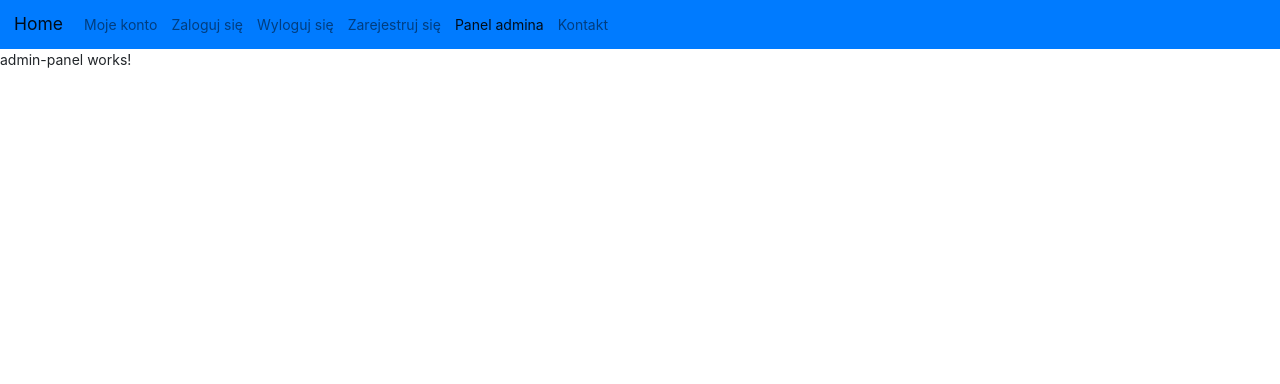
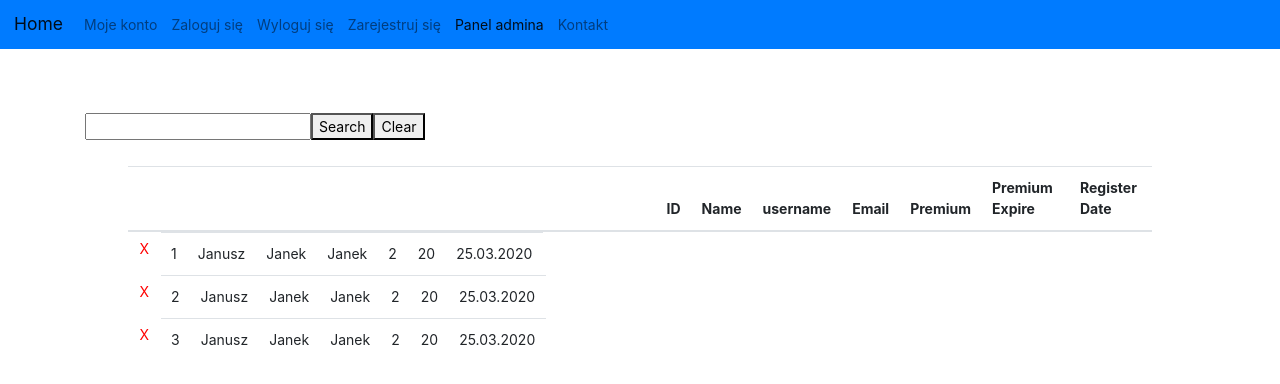
Before and after one commit to ProjectOtoCar/OtoCar, an Angular app: page /admin in a window 1280 px wide. Shown: the top 384 px of the page. Built offline with nearby package versions, Linux system fonts and the light colour scheme.

Commit message:
add adminPanel

```diff
--- a/src/app/admin-panel/admin-panel.component.html
+++ b/src/app/admin-panel/admin-panel.component.html
@@ -1 +1,23 @@
-<p>admin-panel works!</p>
+
+<div class="container" style="margin-top: 5%">
+<input type="text">
+<button>Search</button>
+<button>Clear</button>
+</div>
+<table class="table mx-auto" style="width: 80%;margin-top: 2%">
+  <thead>
+  <tr>
+   <th scope="col"></th>
+    <th scope="col">ID</th>
+    <th scope="col">Name</th>
+    <th scope="col">username</th>
+    <th scope="col">Email</th>
+    <th scope="col">Premium</th>
+    <th scope="col">Premium Expire</th>
+    <th scope="col">Register Date</th>
+  </tr>
+  </thead>
+  <tbody>
+  <app-item-admin-panel *ngFor="let data of datas" [data]="data"  [data]="data"></app-item-admin-panel>
+  </tbody>
+</table>
--- a/src/app/admin-panel/admin-panel.component.ts
+++ b/src/app/admin-panel/admin-panel.component.ts
@@ -1,4 +1,4 @@
-import { Component, OnInit } from '@angular/core';
+import {Component, Input, OnInit} from '@angular/core';
 
 @Component({
   selector: 'app-admin-panel',
@@ -7,6 +7,15 @@ import { Component, OnInit } from '@angular/core';
 })
 export class AdminPanelComponent implements OnInit {
 
+  datas = [
+    {id: 1, name: "Janusz",username:"Janek", email: "jan@janusz.pl", premium: 2, premiumExpire: 20, registerData: "25.03.2020"},
+    {id: 2, name: "Janusz",username:"Janek", email: "jan@janusz.pl", premium: 2, premiumExpire: 20, registerData: "25.03.2020"},
+    {id: 3, name: "Janusz",username:"Janek", email: "jan@janusz.pl", premium: 2, premiumExpire: 20, registerData: "25.03.2020"},
+  ];
+
+  @Input()
+  data;
+
   constructor() { }
 
   ngOnInit(): void {
--- /dev/null
+++ b/src/app/admin-panel/item-admin-panel/item-admin-panel.component.html
@@ -0,0 +1,10 @@
+<tr>
+  <button type="button" class="btn btn-link" style="color: red !important;">X</button>
+  <td scope="row">{{data.id}}</td>
+  <td>{{data.name}}</td>
+  <td>{{data.username}}</td>
+  <td>{{ data.username}}</td>
+  <td>{{data.premium}}</td>
+  <td>{{data.premiumExpire}}</td>
+  <td>{{data.registerData}}</td>
+</tr>
--- /dev/null
+++ b/src/app/admin-panel/item-admin-panel/item-admin-panel.component.ts
@@ -0,0 +1,18 @@
+import {Component, Input, OnInit} from '@angular/core';
+
+@Component({
+  selector: 'app-item-admin-panel',
+  templateUrl: './item-admin-panel.component.html',
+  styleUrls: ['./item-admin-panel.component.scss']
+})
+export class ItemAdminPanelComponent implements OnInit {
+
+  @Input()
+  data;
+
+  constructor() { }
+
+  ngOnInit(): void {
+  }
+
+}
--- a/src/app/app.module.ts
+++ b/src/app/app.module.ts
@@ -11,6 +11,7 @@ import { NavigationComponent } from './navigation/navigation.component';
 import { RegistrationComponent } from './registration/registration.component';
 import { ItemComponent } from './user-page/item/item.component';
 import { AdminPanelComponent } from './admin-panel/admin-panel.component';
+import { ItemAdminPanelComponent } from './admin-panel/item-admin-panel/item-admin-panel.component';
 
 @NgModule({
   declarations: [
@@ -20,7 +21,8 @@ import { AdminPanelComponent } from './admin-panel/admin-panel.component';
     NavigationComponent,
     RegistrationComponent,
     ItemComponent,
-    AdminPanelComponent
+    AdminPanelComponent,
+    ItemAdminPanelComponent
 
   ],
   imports: [
```
Also changed, not shown: src/app/admin-panel/item-admin-panel/item-admin-panel.component.scss (added), 1 other file (tests, documents, lock files or other folders).
